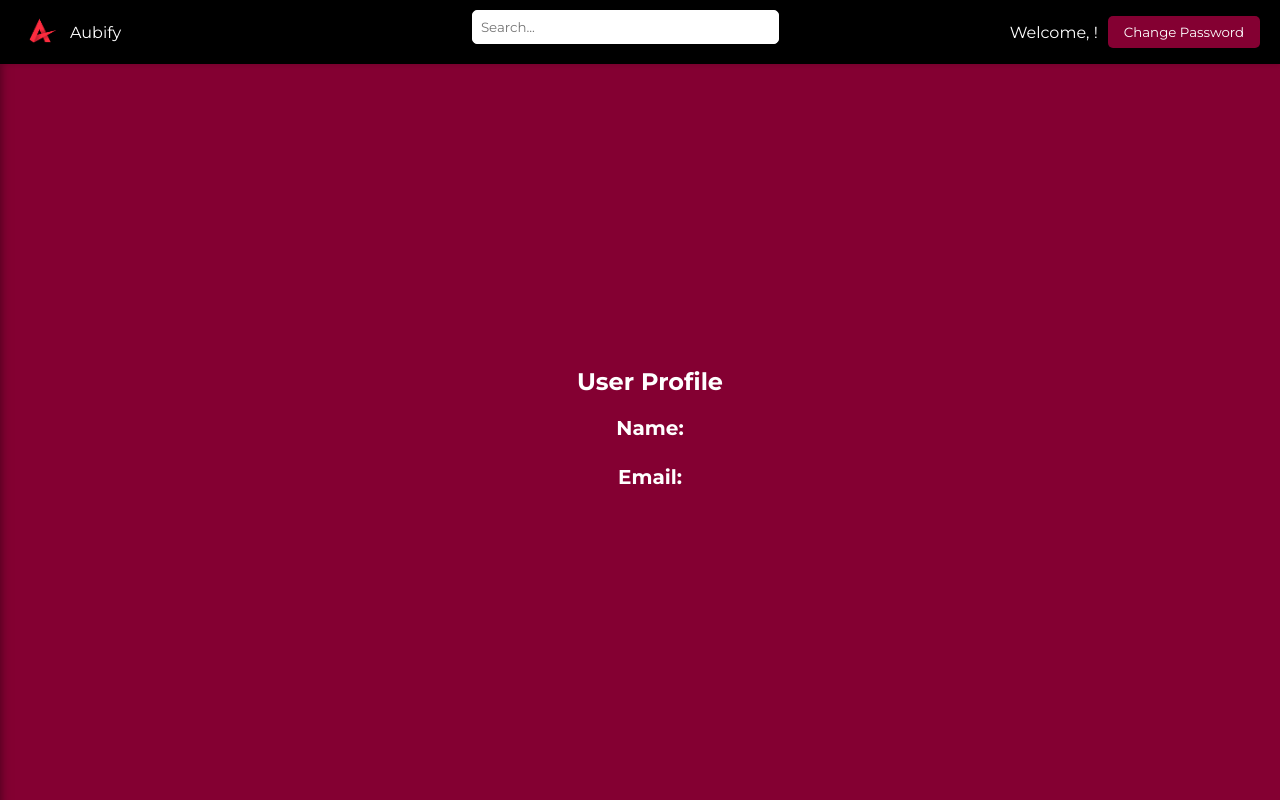
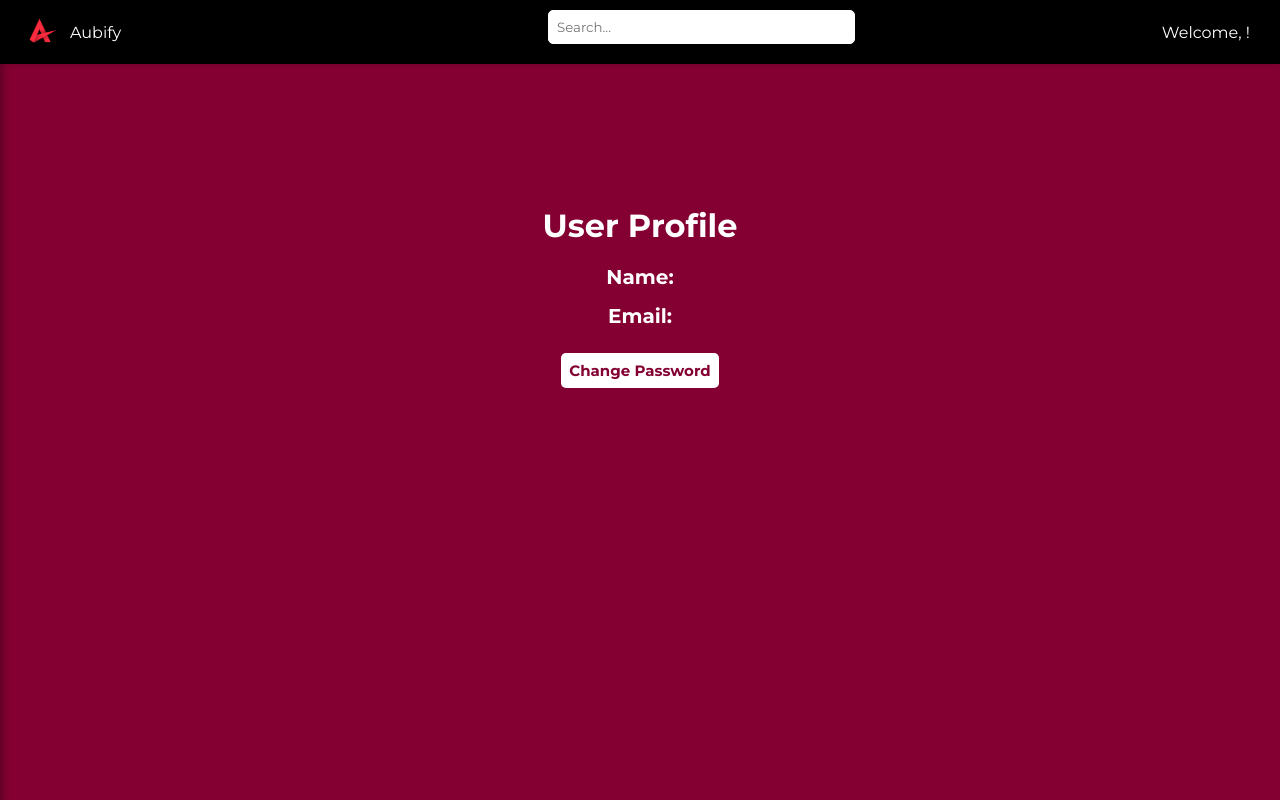
Before and after one commit to omarabbas1/Aubify, a React (Create React App) app: page /userprofile in a window 1280 px wide. Built offline with nearby package versions, Linux system fonts and the light colour scheme.

Commit message:
modified UserProfile and Added ChangePassword page but needs functionality

```diff
--- a/src/App.js
+++ b/src/App.js
@@ -8,6 +8,7 @@ import HomePage from './components/HomePage/HomePage';
 import CommentPage from './components/CommentPage/CommentPage';
 import FAQ from './components/FAQ/FAQ';
 import UserProfile from './components/UserProfile/UserProfile';
+import ChangePassword from './components/ChangePassword/ChangePassword';
 
 function App() {
   return (
@@ -21,6 +22,7 @@ function App() {
           <Route path='/posts/:postId/comments' element={<CommentPage/>}/>
           <Route path='/faq' element={<FAQ/>}/>
           <Route path='/userprofile' element={<UserProfile/>}/>
+          <Route path='/change_password' element={<ChangePassword/>}/>
         </Routes>
       </Router>
     </UserProvider>
--- /dev/null
+++ b/src/components/ChangePassword/ChangePassword.css
@@ -0,0 +1,52 @@
+.change-password-container {
+    text-align: center;
+    max-width: 400px;
+    margin: auto;
+    padding: 20px;
+    border-radius: 5px;
+  }
+
+  .change-password-container h1 {
+    margin-top: 40%;
+    color: white;
+  }
+
+  .change-password-container .password-form {
+    display: flex;
+    flex-direction: column;
+    margin-top: 8%;
+  }
+
+  .change-password-container .form-group {
+    margin-bottom: 15px;
+  }
+
+  .change-password-container .form-group label {
+    display: block;
+    margin-bottom: 5px;
+    font-size: 20px;
+    font-weight: bold;
+    color: white;
+  }
+
+  .change-password-container .form-group input {
+    width: 100%;
+    padding: 8px;
+    border: 1px solid #ccc;
+    border-radius: 3px;
+    box-sizing: border-box;
+  }
+
+  .change-password-container button.change-password-button {
+    background-color: white;
+    color: #840032;
+    border: none;
+    padding: 10px;
+    border-radius: 5px;
+    cursor: pointer;
+    width: 40%;
+    margin: auto;
+    margin-top: 2%;
+    font-weight: bold;
+    font-size: 15px;
+  }
--- /dev/null
+++ b/src/components/ChangePassword/ChangePassword.jsx
@@ -0,0 +1,25 @@
+import React from 'react';
+import './ChangePassword.css';
+import NavBar from '../NavBar/NavBar';
+
+const ChangePassword = () => {
+  return (
+    <div className="change-password-container">
+        <NavBar/>
+        <h1>Change Password</h1>
+        <form className="password-form">
+            <div className="form-group">
+                <label htmlFor="old-password">Old Password:</label>
+                <input type="password" id="old-password" name="old-password" />
+            </div>
+            <div className="form-group">
+                <label htmlFor="new-password">New Password:</label>
+                <input type="password" id="new-password" name="new-password" />
+            </div>
+            <button type="submit" className='change-password-button'>Submit</button>
+        </form>
+    </div>
+  );
+};
+
+export default ChangePassword;
--- a/src/components/NavBar/NavBar.css
+++ b/src/components/NavBar/NavBar.css
@@ -44,14 +44,7 @@
   .user-name {
     margin-right: 10px;
   }
-  .change-password-button {
-    background-color: #840032;
-    color: #fff;
-    border: none;
-    padding: 8px 16px;
-    border-radius: 5px;
-    cursor: pointer;
-  }
+
   /* Media Query for smaller screens */
   @media screen and (max-width: 768px) {
     .navbar-center input[type="text"] {
--- a/src/components/NavBar/NavBar.jsx
+++ b/src/components/NavBar/NavBar.jsx
@@ -9,8 +9,6 @@ const Navbar = ({ showChangePassword }) => {
   const { username, setUsername } = useUser();
   const [sidebarVisible, setSidebarVisible] = useState(false);
 
-  const location = useLocation();
-
   useEffect(() => {
     const storedUsername = localStorage.getItem('username');
     if (storedUsername) {
@@ -20,7 +18,7 @@ const Navbar = ({ showChangePassword }) => {
 
   const handleSignOut = () => {
     // Remove the username from local storage
-    localStorage.removeItem('username');
+    localStorage.clear();
     // Redirect to the sign-in/sign-up page
     navigate('/');
     // Clear the session history
@@ -40,10 +38,6 @@ const Navbar = ({ showChangePassword }) => {
   const closeSidebar = () => {
     setSidebarVisible(false);
   };
-  const handleNavigateToChangePassword = () => {
-    // Navigate the user to the change password page
-    navigate('/changepassword');
-  }
 
   return (
     <>
@@ -57,9 +51,6 @@ const Navbar = ({ showChangePassword }) => {
       </div>
       <div className="navbar-right">
         <span className="user-name">Welcome, {username}!</span>
-        {showChangePassword && location.pathname === '/userprofile' && ( // Conditionally render change password button
-          <button className="change-password-button" onClick={handleNavigateToChangePassword}>Change Password</button>
-        )}
       </div>
     </nav>
     <SideBar isOpen={sidebarVisible} onClose={closeSidebar} onSignOut={handleSignOut}/>
--- a/src/components/SigninSignup/SigninSignup.css
+++ b/src/components/SigninSignup/SigninSignup.css
@@ -7,7 +7,7 @@
     font-family: 'Montserrat', sans-serif;
 }
 
-body {
+.signin-signup-main-container {
     background-color: #c9d6ff;
     background: linear-gradient(to top, #ffffff, #840032);
     display: flex;
--- a/src/components/SigninSignup/SigninSignup.jsx
+++ b/src/components/SigninSignup/SigninSignup.jsx
@@ -93,29 +93,6 @@ function SigninSignup({ user, setUser }) {
       return false;
     }
   };
-
-  // const getToken = async (email, password) => {
-  //   try {
-  //     const response = await fetch('http://localhost:8080/getToken', {
-  //       method: 'POST',
-  //       headers: {
-  //         'Content-Type': 'application/json'
-  //       },
-  //       body: JSON.stringify({ email, password })
-  //     });
-
-  //     if (!response.ok) {
-  //       throw new Error('Network response was not ok.');
-  //     }
-
-  //     const data = await response.json();
-  //     return data.accessToken; // Assuming the response contains the access token
-  //   } catch (error) {
-  //     console.error('Error fetching token:', error);
-  //     // Handle error, such as displaying a generic error message to the user
-  //     return null;
-  //   }
-  // };
 
   const saveUserData = async (name, email, password) => {
     try {
@@ -292,6 +269,7 @@ function SigninSignup({ user, setUser }) {
   };
 
   return (
+    <div className='signin-signup-main-container'>
       <div className={`signin-signup-container ${activeContainer}`}>
         <div className="form-container sign-up">
           <form onSubmit={handleSignup}>
@@ -327,6 +305,7 @@ function SigninSignup({ user, setUser }) {
           </div>
         </div>
       </div>
+    </div>
   );
 }
 
--- a/src/components/UserProfile/UserProfile.css
+++ b/src/components/UserProfile/UserProfile.css
@@ -1,39 +1,46 @@
 .user-profile-container {
-  background-color: #840032; /* Change background color */
-  position: fixed;
-  top: 60px; /* Adjusted to account for the navbar height */
-  left: 0;
-  width: 100%;
-  height: calc(100% - 60px); /* Adjusted to account for the navbar height */
+  text-align: center;
+  padding: 20px;
+  margin: auto;
+  color: white;
+  height: 100vh;
+}
+
+.user-profile-container h1 {
+  margin-top: 15%;
+}
+
+.profile-info {
+  margin-top: 20px;
   display: flex;
   flex-direction: column;
-  justify-content: center;
-  align-items: center;
-  color: #ffffff; /* Change text color */
-  padding-top: 20px; /* Added padding to align with the navbar */
-}
-
-.user-profile-container h2 {
-  font-size: 24px;
-  margin-bottom: 20px;
-  text-align: left; /* Align header to the left */
-  margin-left: 20px; /* Add margin to align with the content */
-}
-
-.user-profile-container h3 {
-  font-size: 20px; /* Adjusted font size for name and mail */
-  margin-bottom: 10px; /* Added margin bottom for separation */
-  text-align: left; /* Align text to the left */
-  margin-left: 20px; /* Add margin to align with the content */
-  display: block; /* Display as block element*/
-}
-
-.user-profile-container .profile-info {
-  margin-bottom: 15px;
-  display: flex;
   align-items: center;
 }
 
-.user-profile-container .profile-info label {
-  margin-right: 10px;
+.info-item {
+  margin-bottom: 15px;
+  display: flex;
+  flex-direction: row;
 }
+
+.info-item p {
+  margin-left: 5px;
+  font-size: 20px;
+}
+
+.info-item p.info-title {
+  font-weight: bold;
+}
+
+.profile-info button {
+  border: none;
+  cursor: pointer;
+  padding: 8px;
+  display: flex;
+  border-radius: 5px;
+  color: #840032;
+  font-size: 15px;
+  font-weight: bold;
+  margin-top: 10px;
+  background-color: white;
+}
--- a/src/components/UserProfile/UserProfile.jsx
+++ b/src/components/UserProfile/UserProfile.jsx
@@ -1,24 +1,31 @@
 import React from 'react';
-import { useLocation } from 'react-router-dom';
+import { useNavigate } from 'react-router-dom';
 import './UserProfile.css';
-import Navbar from '../NavBar/NavBar';
+import NavBar from '../NavBar/NavBar';
 
 const UserProfile = () => {
   const userName = localStorage.getItem('username');
   const userEmail = localStorage.getItem('userEmail');
-  const location = useLocation();
+  const navigate = useNavigate();
+
+  const handleChangePassword = () => {
+    navigate('/change_password');
+  };
 
   return (
     <div className="user-profile-container">
-      {location.pathname === '/userprofile' && <Navbar showChangePassword={true} />}
-      <h2>User Profile</h2>
+      <NavBar/>
+      <h1>User Profile</h1>
       <div className="profile-info">
-        <h3>Name:</h3>
-        <div>{userName}</div>
-      </div>
-      <div className="profile-info">
-        <h3>Email:</h3>
-        <div>{userEmail}</div>
+        <div className='info-item'>
+          <p className='info-title'>Name:</p>
+          <p>{userName}</p>
+        </div>
+        <div className='info-item'>
+          <p className='info-title'>Email:</p>
+          <p>{userEmail}</p>
+        </div>
+        <button onClick={handleChangePassword}>Change Password</button>
       </div>
     </div>
   );
```
Lines whose indentation alone changed are shown as unchanged.
